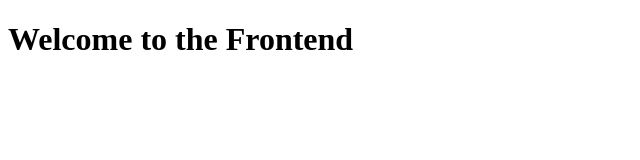
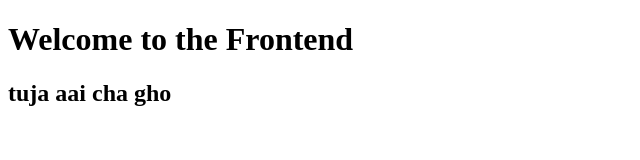
Before and after one commit to mayurgaikwad638/docker-project2, a plain HTML site: page frontend/index.html in a window 1280 px wide. Shown: the whole page, without its empty margins (0-640 px from the left). Drawn offline with Linux system fonts and the light colour scheme.

Commit message:
testing changes

```diff
--- a/frontend/index.html
+++ b/frontend/index.html
@@ -5,5 +5,6 @@
 </head>
 <body>
     <h1>Welcome to the Frontend</h1>
+    <h2>tuja aai cha gho<h2>
 </body>
 </html>
```
